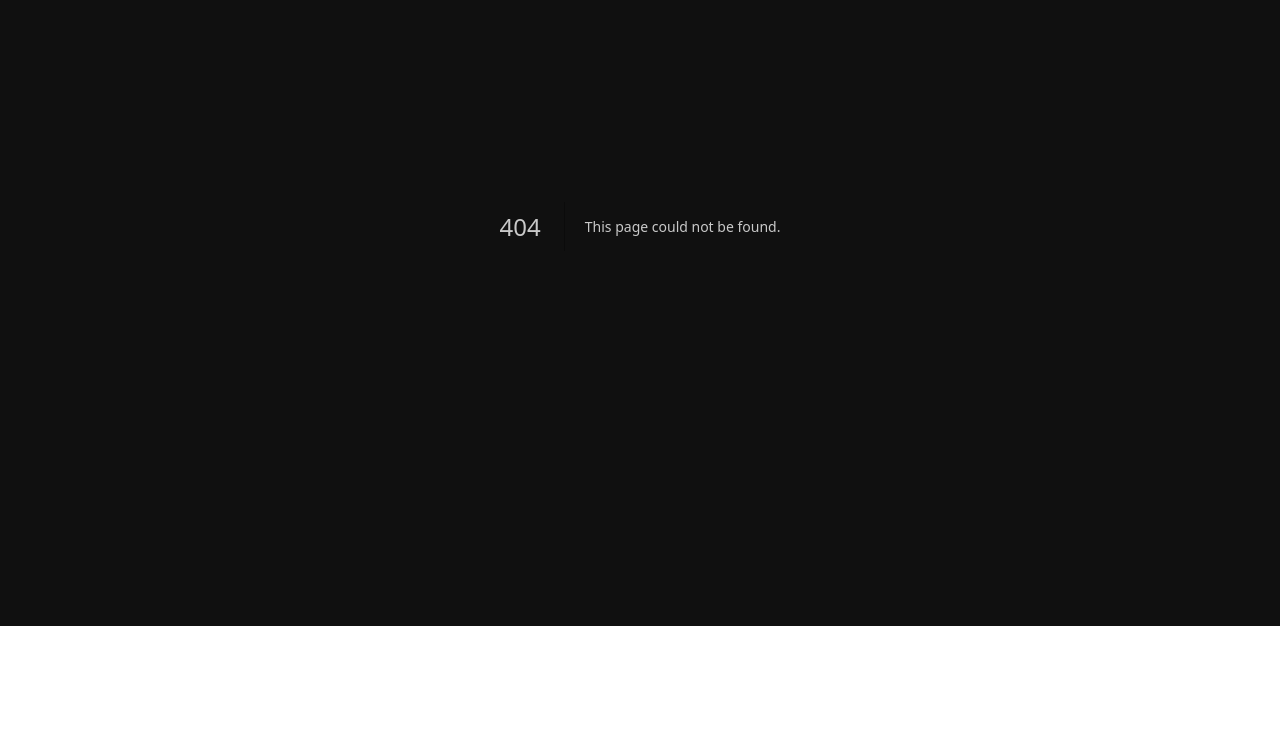
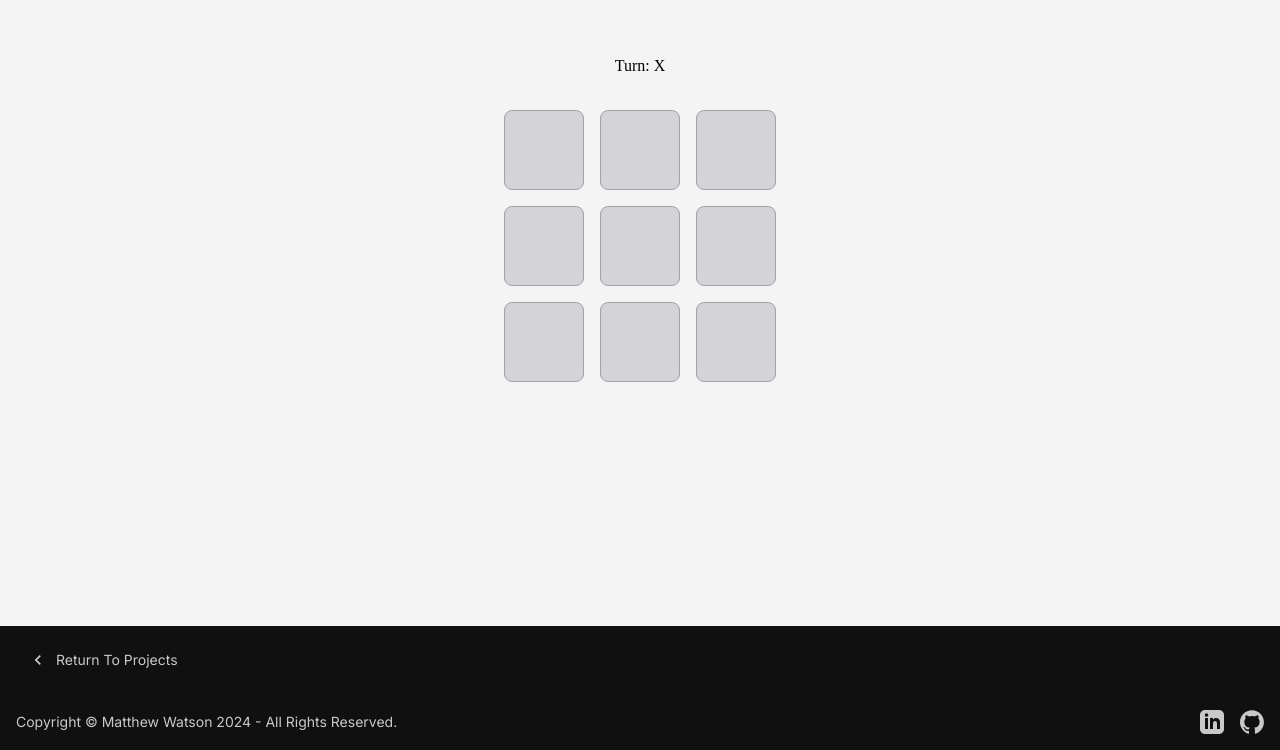
Before and after one commit to mw-138/mw-138.github.io, a Next.js app: page /websites/tic_tac_toe in a window 1280 px wide. Before the commit this address had no page. Shown: the part 174-924 px from the top of the page. Before the commit the page ends 800 px from the top, so only its background shows below. Built offline with nearby package versions, Linux system fonts and the light colour scheme; a web font is replaced by a local one.

Commit message:
feat: tic tac toe project

```diff
--- /dev/null
+++ b/app/websites/tic_tac_toe/components/Board.tsx
@@ -0,0 +1,51 @@
+"use client";
+
+import { useTicTacToeContext } from "../context/TicTacToeContext";
+
+export default function Board() {
+  const {
+    board,
+    winner,
+    currentPlayer,
+    winnerFound,
+    isDraw,
+    setRowTilePlayer,
+    resetBoard,
+  } = useTicTacToeContext();
+  return (
+    <>
+      <div className="flex flex-row gap-4">
+        {winnerFound && <h1>{`Winner: ${winner}` ?? "No Winner Yet"}</h1>}
+        {isDraw && <h1>Draw</h1>}
+        {(winnerFound || isDraw) && <span>|</span>}
+        <h1>Turn: {currentPlayer}</h1>
+      </div>
+      <div className="grid grid-cols-3 gap-4 rounded-lg p-4">
+        {board.map((row, rowIndex) => (
+          <div key={rowIndex} className="grid grid-rows-3 gap-4">
+            {row.map((cell, colIndex) => (
+              <button
+                key={colIndex}
+                className="flex h-20 w-20 items-center justify-center rounded-lg border border-zinc-400 bg-zinc-300 text-3xl transition-colors hover:bg-zinc-200"
+                onClick={() =>
+                  setRowTilePlayer(rowIndex, colIndex, currentPlayer)
+                }
+                disabled={winnerFound || board[rowIndex][colIndex] !== null}
+              >
+                {cell}
+              </button>
+            ))}
+          </div>
+        ))}
+      </div>
+      {(winnerFound || isDraw) && (
+        <button
+          className="rounded-lg bg-orange-500 p-2 text-white transition-colors hover:bg-orange-400"
+          onClick={resetBoard}
+        >
+          Reset Board
+        </button>
+      )}
+    </>
+  );
+}
--- /dev/null
+++ b/app/websites/tic_tac_toe/context/TicTacToeContext.tsx
@@ -0,0 +1,141 @@
+"use client";
+
+import { createContext, useContext, useState } from "react";
+
+type Player = "X" | "O" | null;
+type BoardRow = Player[];
+type Board = BoardRow[];
+
+type Context = {
+  board: Board;
+  winner: Player;
+  currentPlayer: Player;
+  winnerFound: boolean;
+  isDraw: boolean;
+  setRowTilePlayer: (
+    rowIndex: number,
+    cellIndex: number,
+    player: Player,
+  ) => void;
+  resetBoard: () => void;
+};
+
+const TicTacToeContext = createContext<Context>({
+  board: [],
+  winner: null,
+  currentPlayer: null,
+  winnerFound: false,
+  isDraw: false,
+  setRowTilePlayer: () => {},
+  resetBoard: () => {},
+});
+
+export function TicTacToeProvider({ children }: { children: React.ReactNode }) {
+  const EmptyBoard: Board = [
+    [null, null, null],
+    [null, null, null],
+    [null, null, null],
+  ];
+  const [board, setBoard] = useState<Board>(EmptyBoard);
+  const [winner, setWinner] = useState<Player>(null);
+  const [currentPlayer, setCurrentPlayer] = useState<Player>("X");
+  const winnerFound = winner !== null;
+  const isDraw = !winnerFound && countEmptyTiles() === 0;
+
+  function countEmptyTiles(): number {
+    let emptyTileCount = 0;
+
+    for (const row of board) {
+      for (const cell of row) {
+        if (cell === null) {
+          emptyTileCount++;
+        }
+      }
+    }
+
+    return emptyTileCount;
+  }
+
+  function getWinningCombinations(): Board {
+    const combinations: Board = [];
+
+    // Rows
+    for (let i = 0; i < 3; i++) {
+      combinations.push(board[i]);
+    }
+
+    // Columns
+    for (let i = 0; i < 3; i++) {
+      const column: Player[] = [board[0][i], board[1][i], board[2][i]];
+      combinations.push(column);
+    }
+
+    // Diagonals
+    const diagonal1: Player[] = [board[0][0], board[1][1], board[2][2]];
+    const diagonal2: Player[] = [board[0][2], board[1][1], board[2][0]];
+    combinations.push(diagonal1, diagonal2);
+
+    return combinations;
+  }
+
+  function checkWinner(): Player | null {
+    const combinations = getWinningCombinations();
+
+    for (const combination of combinations) {
+      if (
+        combination[0] &&
+        combination[0] === combination[1] &&
+        combination[1] === combination[2]
+      ) {
+        return combination[0];
+      }
+    }
+
+    return null;
+  }
+
+  function setRowTilePlayer(
+    rowIndex: number,
+    cellIndex: number,
+    player: Player,
+  ): void {
+    setBoard((prev) => {
+      const newBoard = [...prev];
+      if (newBoard[rowIndex][cellIndex] === null) {
+        newBoard[rowIndex][cellIndex] = player;
+        setCurrentPlayer(currentPlayer === "X" ? "O" : "X");
+        const winner = checkWinner();
+        if (winner !== null) {
+          setWinner(winner);
+        }
+      }
+      return newBoard;
+    });
+  }
+
+  function resetBoard(): void {
+    setCurrentPlayer("X");
+    setBoard(EmptyBoard);
+    setWinner(null);
+  }
+
+  return (
+    <TicTacToeContext.Provider
+      value={{
+        board,
+        winner,
+        currentPlayer,
+        winnerFound,
+        isDraw,
+        setRowTilePlayer,
+        resetBoard,
+      }}
+    >
+      {children}
+    </TicTacToeContext.Provider>
+  );
+}
+
+export function useTicTacToeContext() {
+  return useContext(TicTacToeContext);
+}
--- /dev/null
+++ b/app/websites/tic_tac_toe/page.tsx
@@ -0,0 +1,18 @@
+import WebsiteNavigation from "@/app/components/WebsiteNavigation";
+import Board from "./components/Board";
+import { TicTacToeProvider } from "./context/TicTacToeContext";
+import Footer from "@/app/components/Footer";
+
+export default function Page() {
+  return (
+    <>
+      <TicTacToeProvider>
+        <main className="flex h-screen flex-col items-center justify-center gap-4 bg-zinc-100 font-['Roboto_Mono'] text-black">
+          <Board />
+        </main>
+      </TicTacToeProvider>
+      <WebsiteNavigation />
+      <Footer />
+    </>
+  );
+}
```
Also changed, not shown: data/Projects.ts (+16 -0 lines), public/projects/tic_tac_toe/screenshot_01.png (added).
